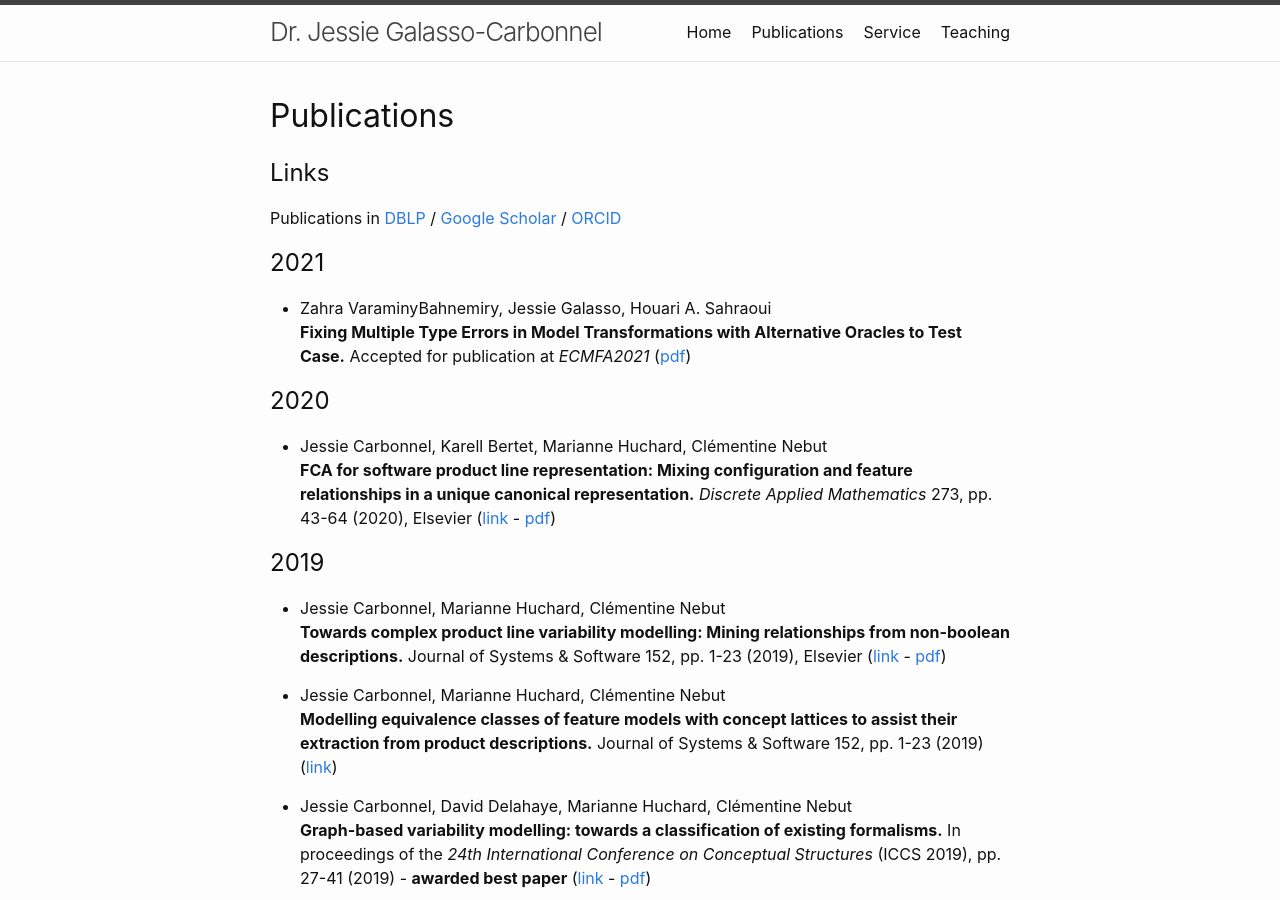
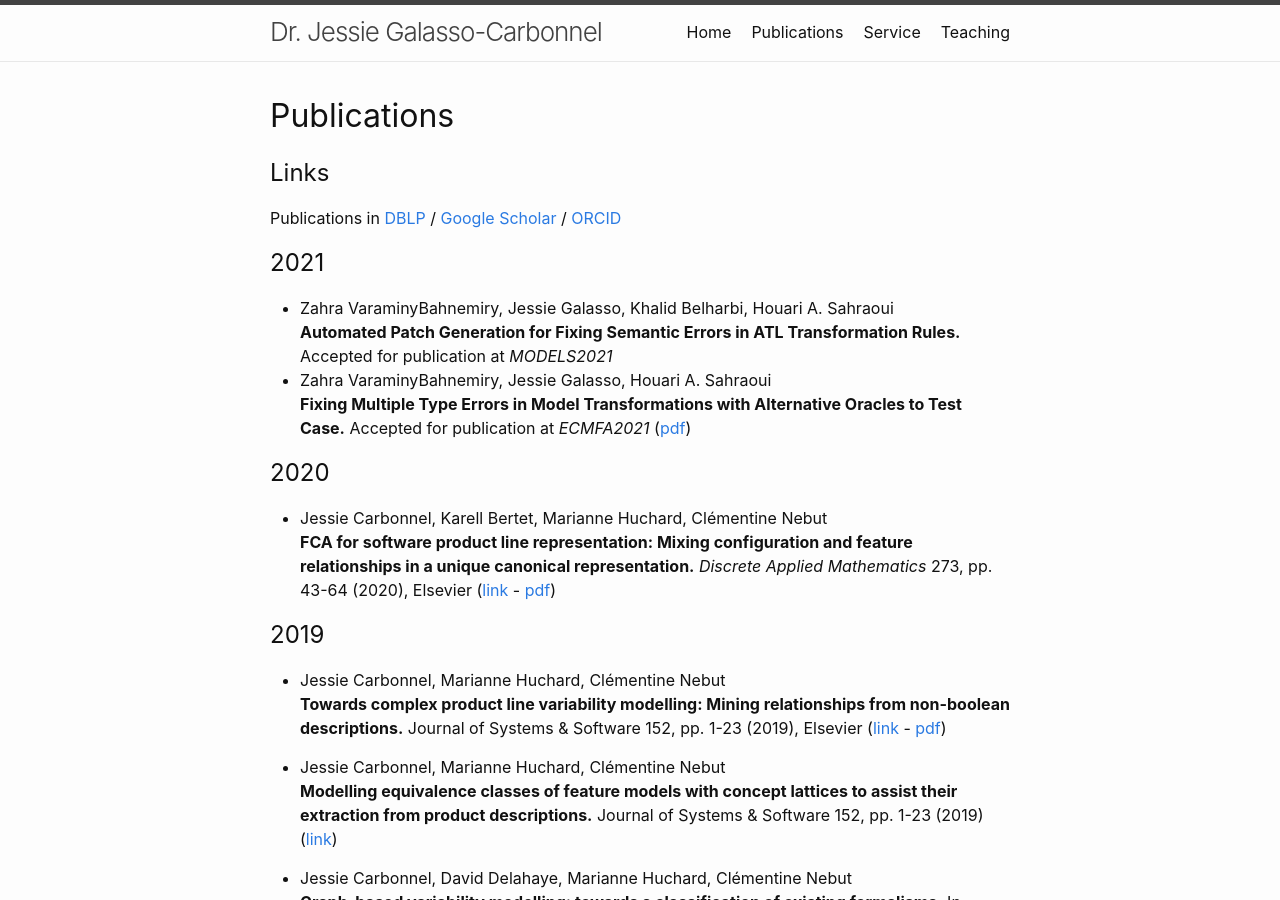
Before and after one commit to jgalasso/jgalasso.github.io, a Jekyll site: the page built from publications.md, in a window 1280 px wide and 900 px high. Built offline with Jekyll 4.4.1, drawn with Linux system fonts in a browser that asks for light colours.

Commit message:
Paper accepted at Models 2021

```diff
--- a/publications.md
+++ b/publications.md
@@ -11,6 +11,9 @@ Publications in [DBLP](https://dblp.uni-trier.de/pid/167/4978.html) / [Google Sc
 
 ## 2021
 
+- Zahra VaraminyBahnemiry, Jessie Galasso, Khalid Belharbi, Houari A. Sahraoui
+__Automated Patch Generation for Fixing Semantic Errors in ATL Transformation Rules.__
+Accepted for publication at _MODELS2021_
 - Zahra VaraminyBahnemiry, Jessie Galasso, Houari A. Sahraoui
 __Fixing Multiple Type Errors in Model Transformations with Alternative Oracles to Test Case.__
 Accepted for publication at _ECMFA2021_
```
